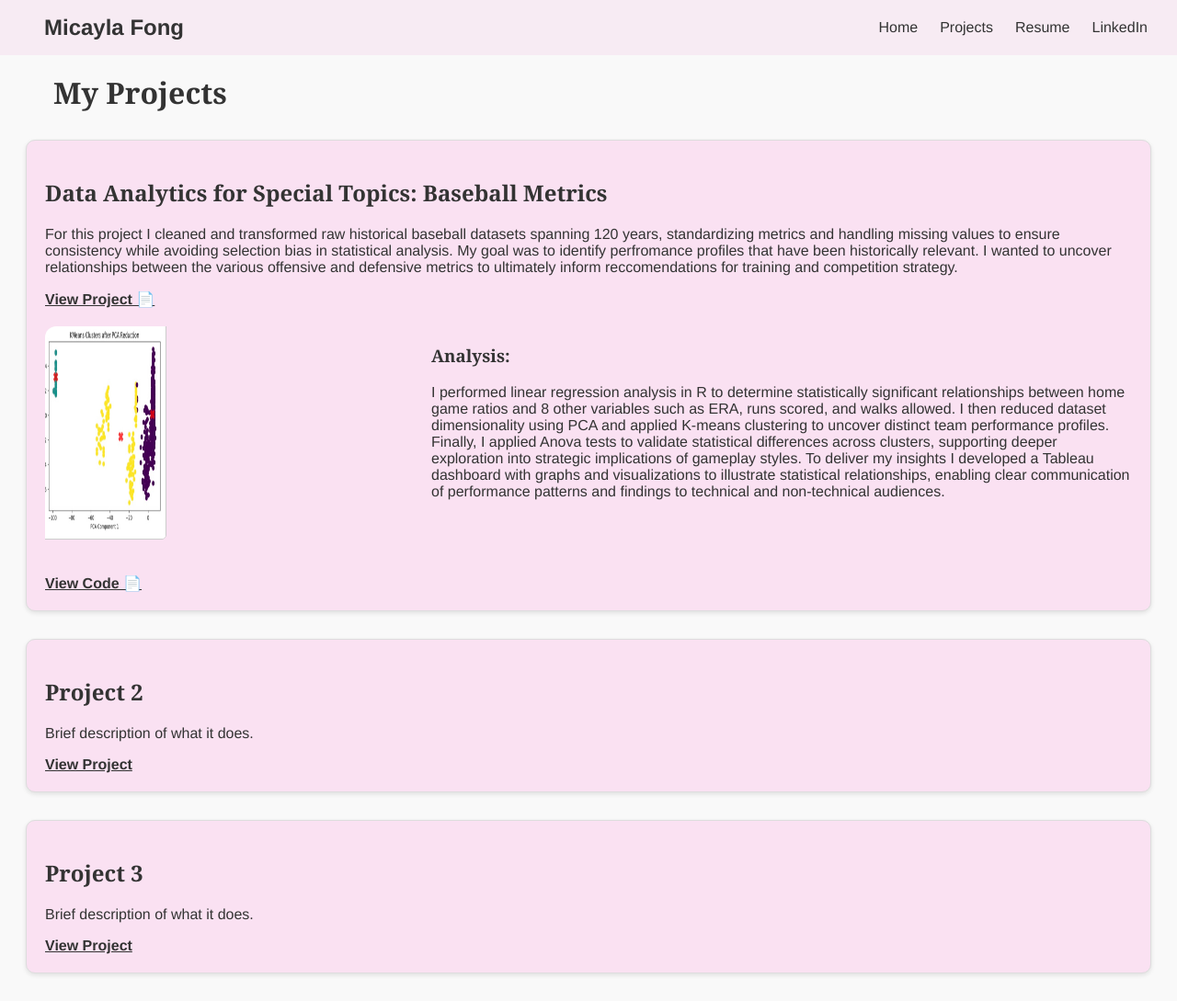
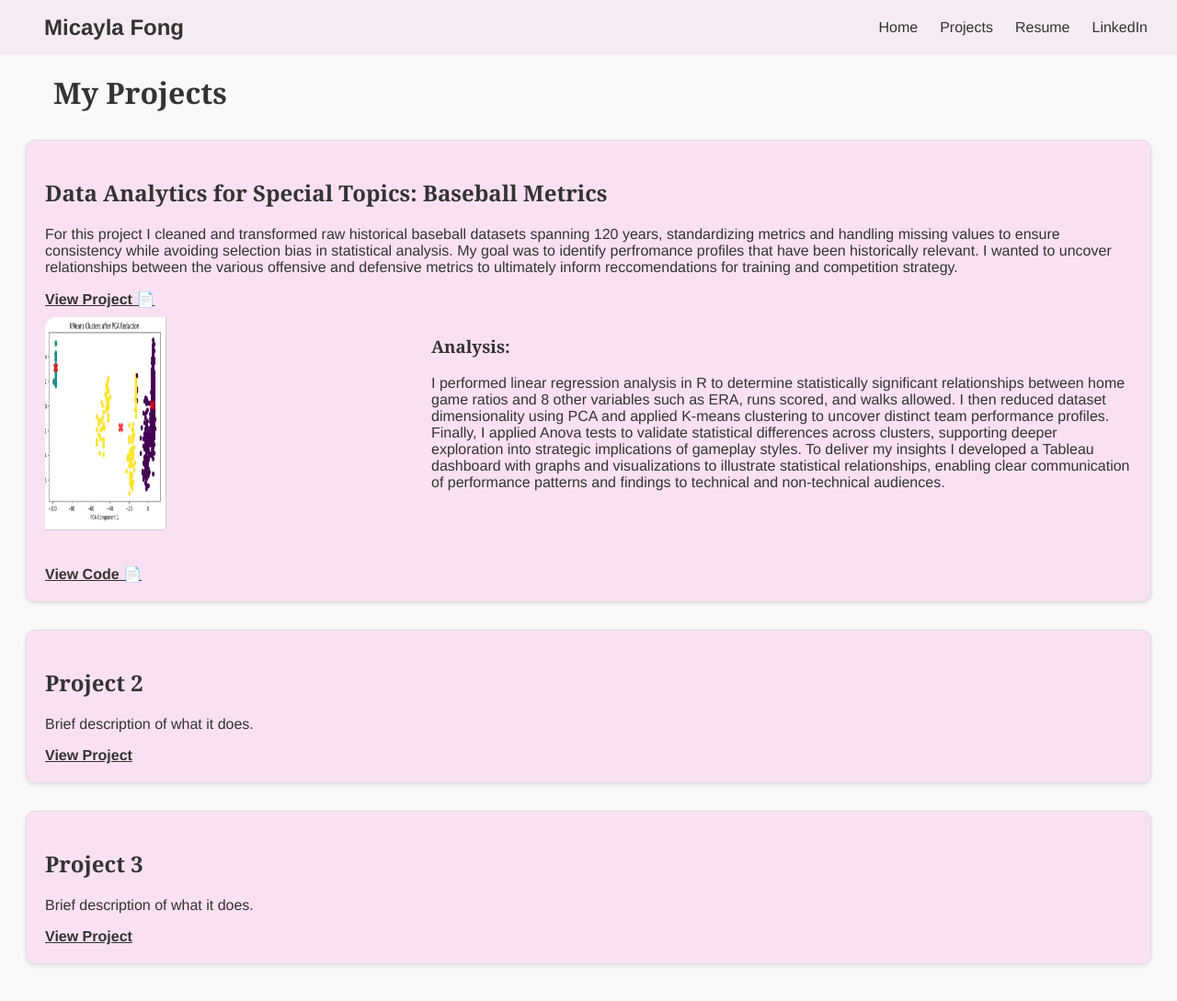
Before and after one commit to mdfong35/mdfong35.github.io, a Jekyll site: the page built from projects.md, in a window 1280 px wide and 1089 px high. Shown: the whole window at 92% size. Built offline with Jekyll 4.4.1, drawn with Linux system fonts in a browser that asks for light colours.

Commit message:
Update style.css

```diff
--- a/assets/style.css
+++ b/assets/style.css
@@ -90,14 +90,14 @@ h1, h2, h3 {
 
 .project-analysis {
     display: flex;
-    align-items: flex-start; /* aligns text to top of image */
-    gap: 20px; /* space between image and text */
-    margin-top: 20px;
+    align-items: flex-start;
+    gap: 20px;
+    margin-top: 10px;
     margin-bottom: 20px;
 }
 
 .project-thumbnail {
-    max-width: 150px; /* adjust size as needed */
+    max-width: 150px;
     height: auto;
     border: 1px solid #ccc;
     border-radius: 5px;
```
